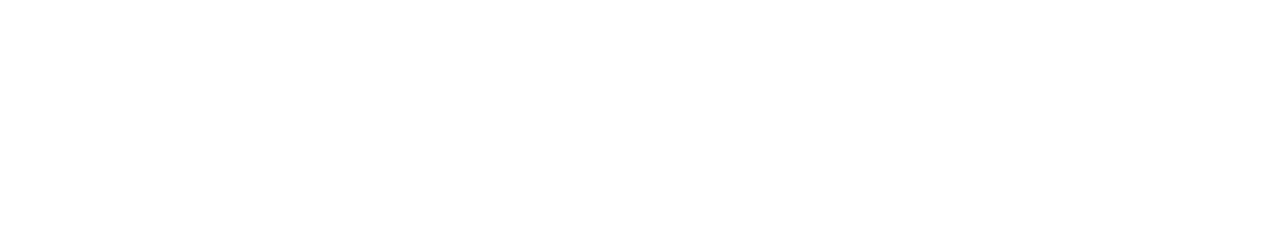
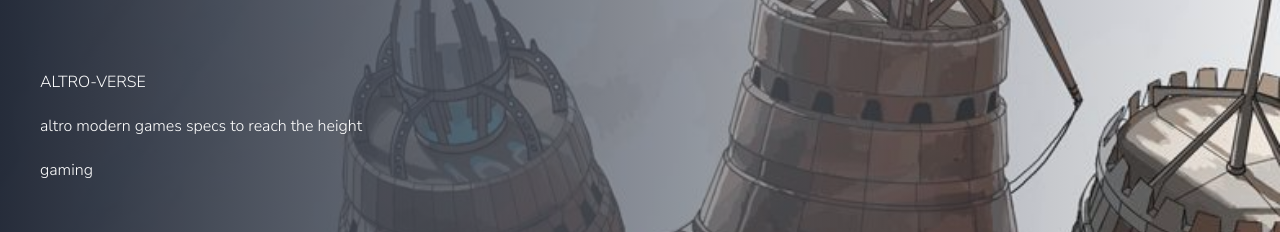
Before and after one commit to Baah-Danso-Kenneth/celo-bootCamp-nft-project, a Next.js app in the folder frontend/: page /marketplace in a window 1280 px wide. Before the commit this address had no page. Shown: the part 138-370 px from the top of the page. Built offline with nearby package versions, Linux system fonts and the light colour scheme; grey boxes are pictures that could not be loaded; a web font is replaced by a local one.

Commit message:
Implement UI for markeplace

```diff
--- /dev/null
+++ b/frontend/src/app/marketplace/page.tsx
@@ -0,0 +1,10 @@
+import Marketplace from '@/components/pages/marketplace'
+import React from 'react'
+
+function page() {
+  return (
+    <Marketplace/>
+  )
+}
+
+export default page
--- /dev/null
+++ b/frontend/src/components/pages/marketplace/CarouselContent.tsx
@@ -0,0 +1,44 @@
+"use client"
+
+import { NftCarousel } from '../../../../types/types'
+import Image from 'next/image'
+import useEmblaCarousel from "embla-carousel-react"
+import AutoPlay from "embla-carousel-autoplay"
+
+AutoPlay.globalOptions = { delay: 8000 };
+
+function CarouselContent({ carousel }: { carousel: NftCarousel[] }) {
+  const [emblaRef] = useEmblaCarousel({ loop: true, duration: 100 }, [AutoPlay()]);
+
+  return (
+    <div className="overflow-hidden relative cursor-pointer" ref={emblaRef}>
+      {/* Embla Track */}
+      <div className="flex">
+        {carousel.map((item, index) => (
+          <div key={index} className="relative min-w-full flex-shrink-0">
+            <Image
+              alt={item.title}
+              src={item.image}
+              width={1080}
+              height={920}
+              className="w-full h-[90vh] object-cover object-top"
+            />
+            {/* Overlay Content */}
+            <div
+              className="absolute top-0 z-20 bg-transparent mt-0 left-0
+              xl:pt-52 pt-40 h-full w-full bg-gradient-to-r
+              from-gray-900/90 to-transparent space-y-5 p-10 text-white
+              font-nunito"
+            >
+              <p className="uppercase">{item.title}</p>
+              <p className='max-w-xl line-clamp-3'>{item.description}</p>
+              <p>{item.name}</p>
+            </div>
+          </div>
+        ))}
+      </div>
+    </div>
+  );
+}
+
+export default CarouselContent;
--- /dev/null
+++ b/frontend/src/components/pages/marketplace/CarouselWrapper.tsx
@@ -0,0 +1,14 @@
+"use client"
+
+import CarouselContent from './CarouselContent'
+import { carouselNft } from '../../../../data'
+
+function CarouselWrapper() {
+  return (
+    <div className="w-full">
+      <CarouselContent carousel={carouselNft} />
+    </div>
+  );
+}
+
+export default CarouselWrapper;
--- /dev/null
+++ b/frontend/src/components/pages/marketplace/index.tsx
@@ -0,0 +1,15 @@
+import SearchHeader from '@/components/SearchHeader'
+import React from 'react'
+import CarouselWrapper from './CarouselWrapper'
+
+function Marketplace() {
+  return (
+    <div>
+      <SearchHeader/>
+      <CarouselWrapper/>
+
+    </div>
+    )
+}
+
+export default Marketplace
```
